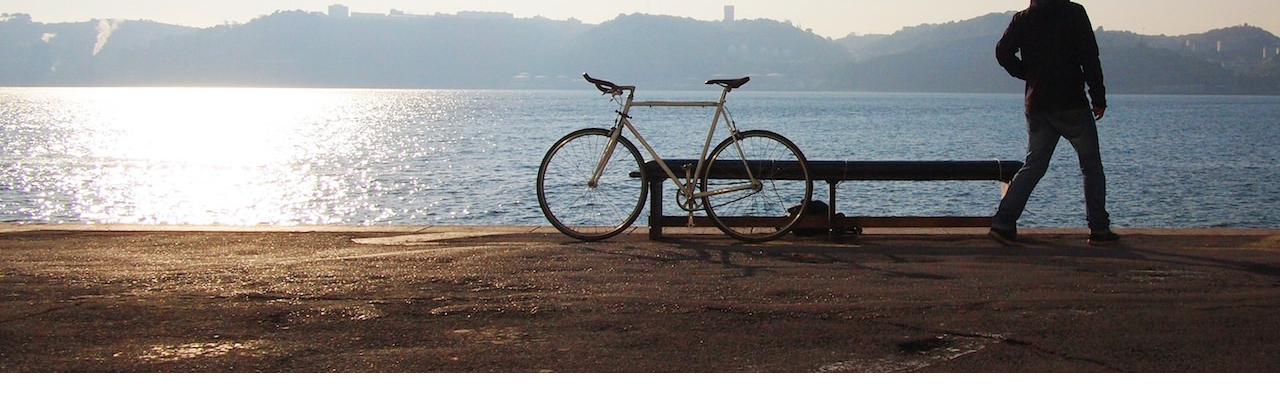
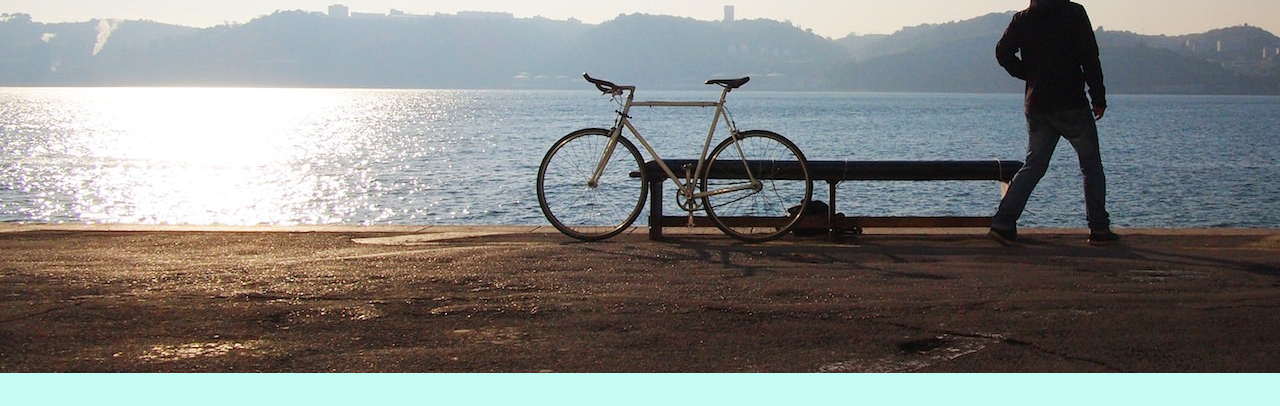
Before and after one commit to nsurace/Shutterbugg, a plain HTML site: page index.html in a window 1280 px wide. Shown: the part 227-633 px from the top of the page. Drawn offline with nearby package versions, Linux system fonts and the light colour scheme; a web font is replaced by a local one.

Commit message:
Updated Colors to CSS

```diff
--- a/css/styles.css
+++ b/css/styles.css
@@ -100,3 +100,7 @@
 #phone2{
 	padding-left: 110px;
 }
+
+body{
+	background-color: rgba(26, 244, 208, 0.25);
+}
```
